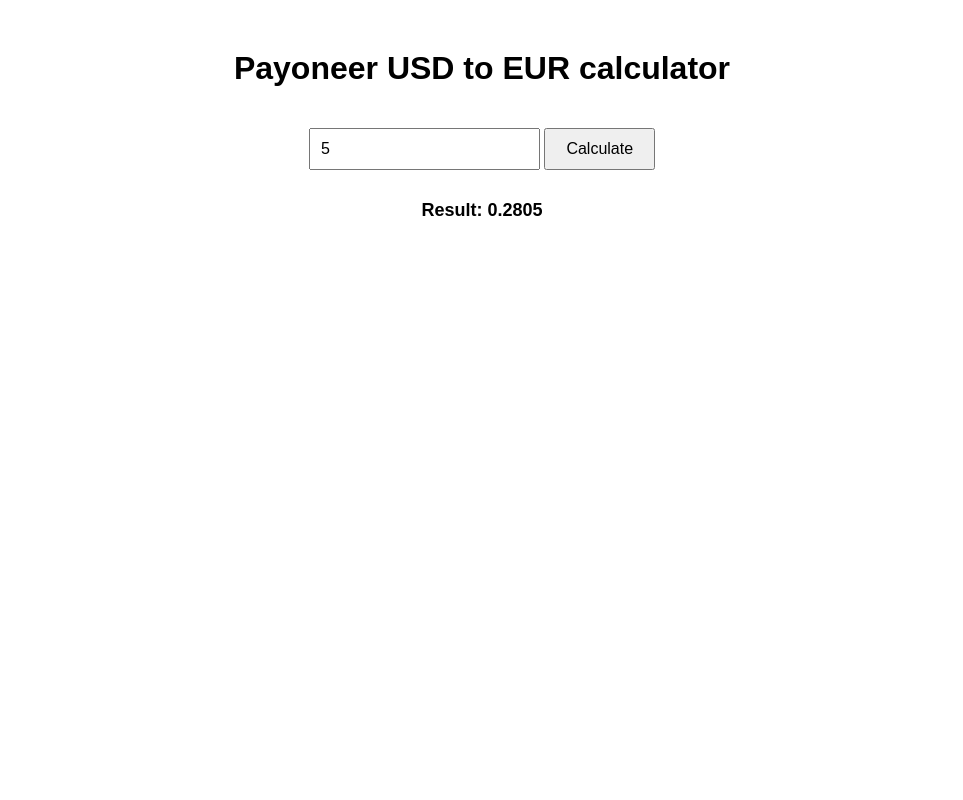
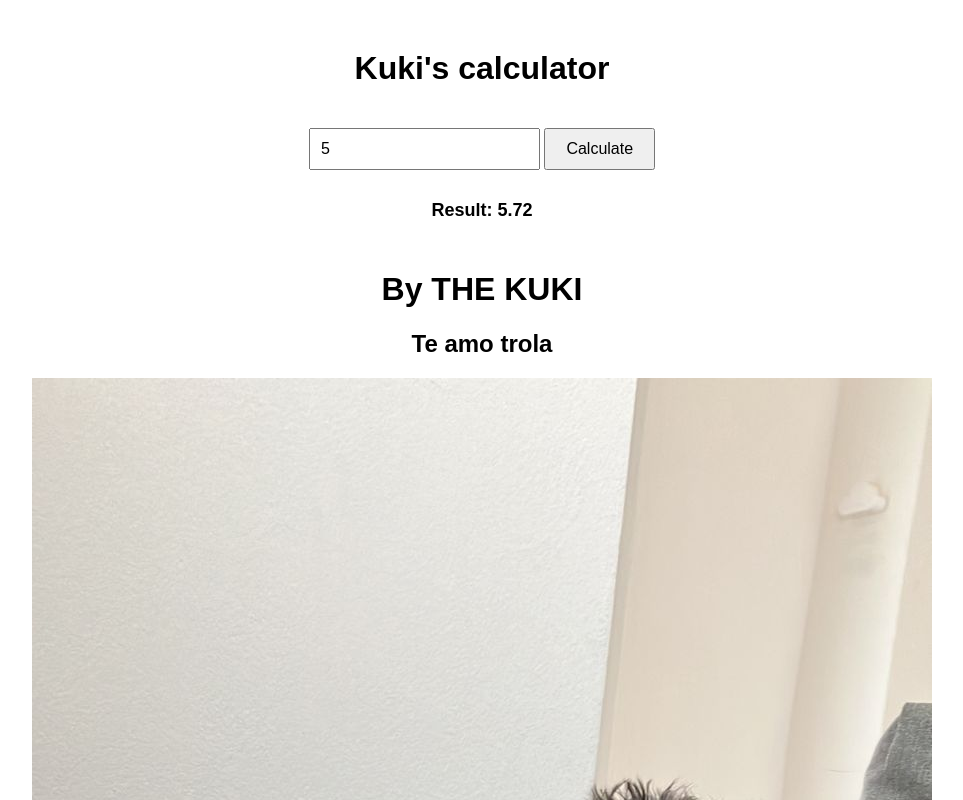
Before and after one commit to FGGentile/calculator, a plain HTML site: page index.html in a window 1280 px wide. Both pictures are taken after typing "5" into the empty fields and a click on the button "Calculate". Shown: the top 800 px of the page, without its empty margins (158-1121 px from the left). Drawn offline with Linux system fonts and the light colour scheme.

Commit message:
Add files via upload

```diff
--- a/index.html
+++ b/index.html
@@ -1,5 +1,6 @@
 <!DOCTYPE html>
 <html>
+
 <head>
 	<title>Payoneer USD to EUR calculator</title>
 	<style>
@@ -31,12 +32,20 @@
 		}
 	</style>
 </head>
+
 <body>
-		<h1>Payoneer USD to EUR calculator</h1>
+	<h1>Kuki's calculator</h1>
 	<input type="number" id="inputValue" placeholder="Enter a value" />
 	<button onclick="calculate()">Calculate</button>
-		<div id="result">EUR=</div>
+	<div id="result"></div>
+
+	<h1>By THE KUKI</h1>
+	<h2>Te amo trola</h2>
+
+	<img src="/image.jpg" alt="Imagen del cholo">
+
 
 	<script src="script.js"></script>
 </body>
+
 </html>
--- a/script.js
+++ b/script.js
@@ -1,7 +1,7 @@
 function calculate() {
-    var inputValue = document.getElementById('inputValue').value;
-    var fivePercent = inputValue * 0.05;
-    var value = fivePercent + inputValue;
-    var result = value * 1.1;
-    document.getElementById('result').innerHTML = "Result: " + result;
-}
+    const inputValue = parseFloat(document.getElementById('inputValue').value);
+    const percent = inputValue * 0.035;
+    const value = percent + inputValue;
+    const result = value * 1.105;
+    document.getElementById('result').innerHTML = `Result: ${result.toFixed(2)}`;
+  }
```
Also changed, not shown: image.jpg (added). Lines whose indentation alone changed are shown as unchanged.
